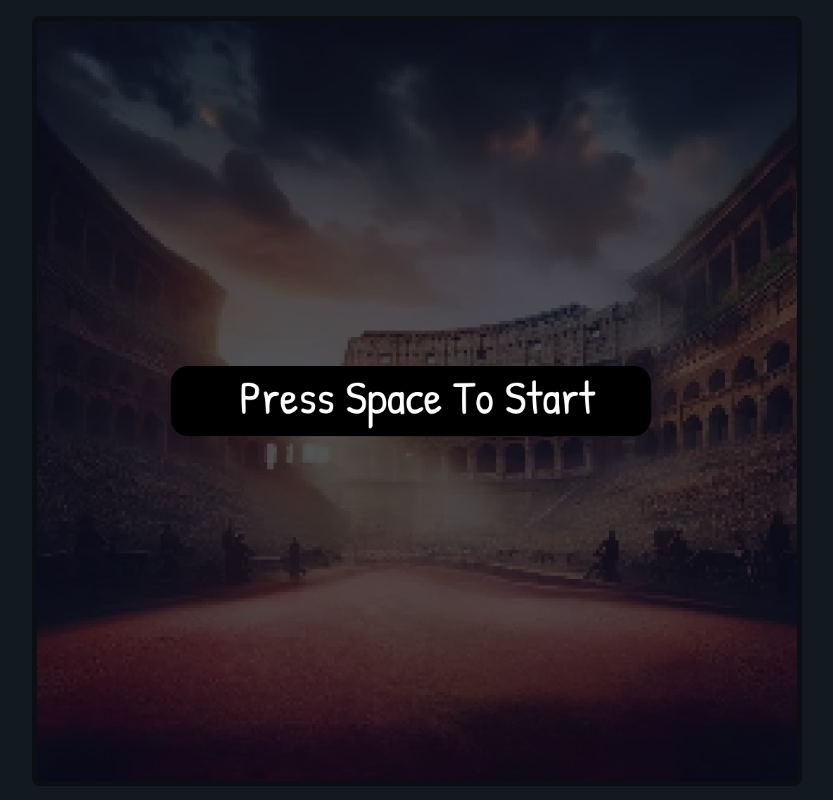
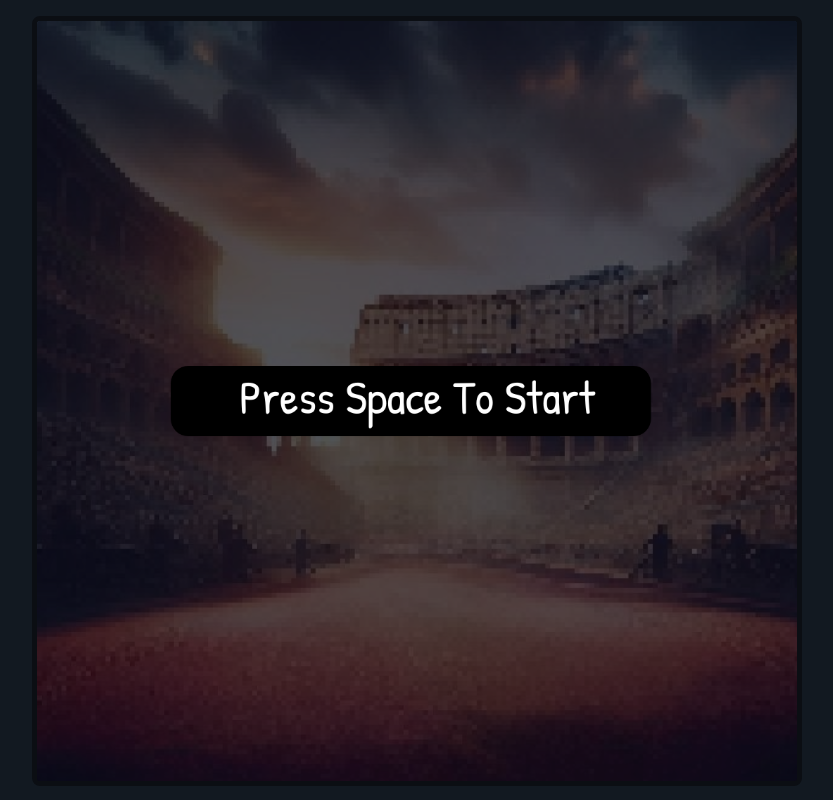
Before and after one commit to isaiases19/ElDesafiodelGuerrero, a plain HTML site: page index.html in a window 1280 px wide. Shown: the whole page, without its empty margins (223-1056 px from the left). Drawn offline with Linux system fonts and the light colour scheme.

Commit message:
bg random

```diff
--- a/main.js
+++ b/main.js
@@ -29,9 +29,13 @@ const app = {
 
 
 async function main() {
+    const bgs = ["./img/backColi.jpg","./img/fondo.png","./img/arenaPx.jpg","./img/bulkhead.png "];
+    canvas.style.backgroundImage =`Url(${bgs[randomMinMax(1,bgs.length)-1]})`;
+
     app.clearCanvas();
     app.pantalla = drawInicio()
     app.pantalla.render()
+
 }
 
 async function setup() {
@@ -59,6 +63,7 @@ async function draw(){
         clearTimeout(app.timeOut);
         //limpia el lienzo
         app.clearCanvas();
+
         //Renderiza cada enemigo
         for(const enemy of app.enemigos){
             if(!enemy.destroyed){
--- a/styles/main.css
+++ b/styles/main.css
@@ -17,7 +17,7 @@ canvas {
   height: 95vh;
   margin-top: 2vh;
 
-  background-image: url("/img/image.jpg");
+  /* background-image: url("/img"); */
   background-repeat: no-repeat;
   background-size: cover;
 
```
